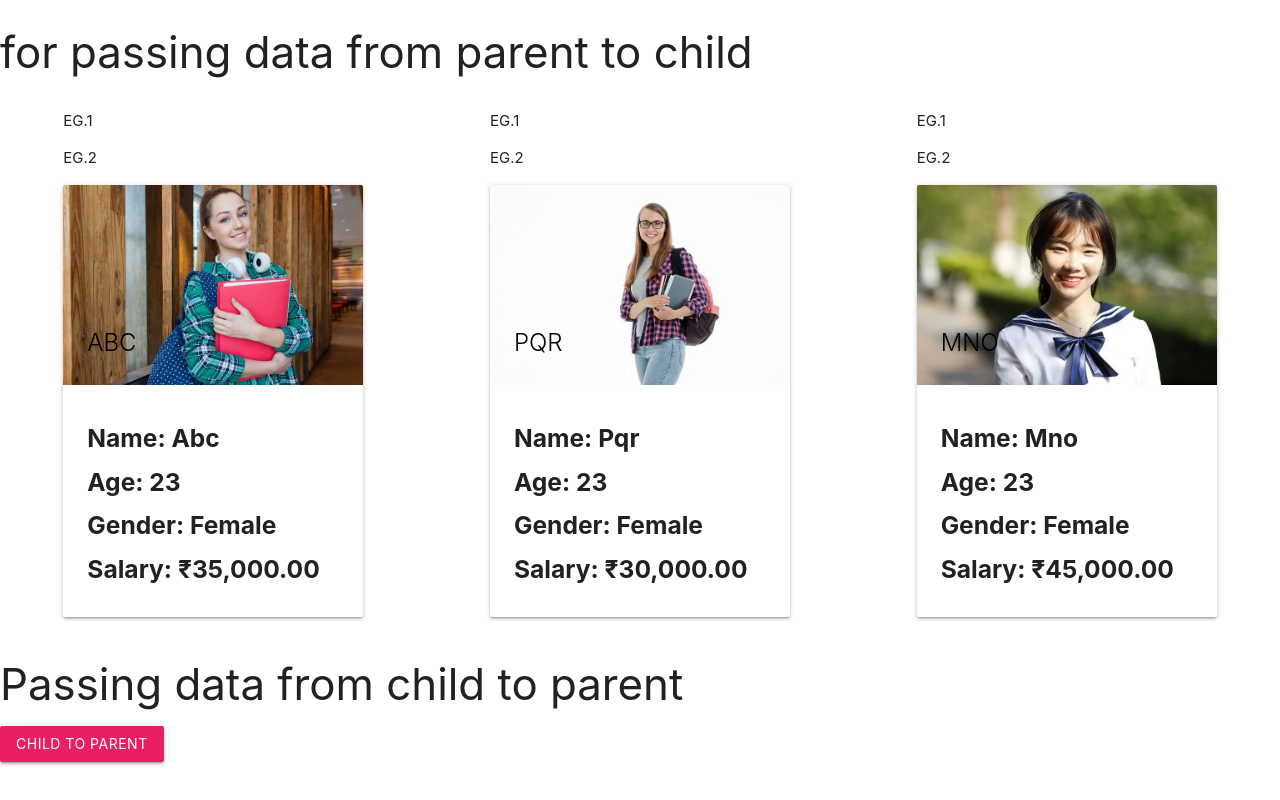
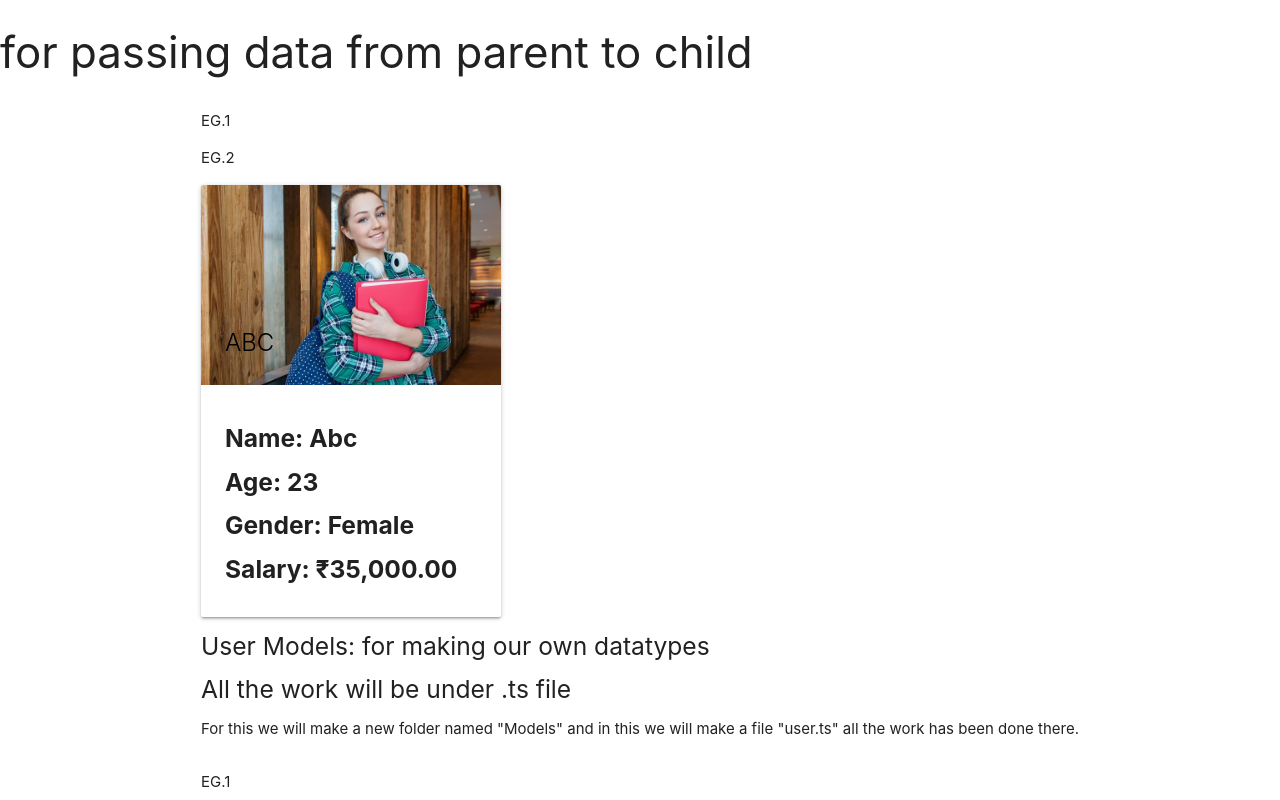
Before and after one commit to Vanijoshi107/Angular-Concepts, an Angular app: page / in a window 1280 px wide. Shown: the top 800 px of the page. Built offline with nearby package versions, Linux system fonts and the light colour scheme.

Commit message:
user models

```diff
--- a/src/app/app.component.ts
+++ b/src/app/app.component.ts
@@ -1,4 +1,5 @@
 import { Component } from '@angular/core';
+import { User } from 'src/models/users';
 
 @Component({
   selector: 'app-root',
@@ -6,11 +7,12 @@ import { Component } from '@angular/core';
   styleUrls: ['./app.component.css']
 })
 export class AppComponent {
-  title = 'Mastercourse';
-  users=[
+  title:string = 'Mastercourse';
+  users:Array<User>=[ // defining the type of users
     {name:"abc", age:23,salary:35000,gender:"female", imgPath:"assets/person1.webp"},
     {name:"pqr", age:23,salary:30000,gender:"female", imgPath:"assets/person2.webp"},
     {name:"mno", age:23,salary:45000,gender:"female", imgPath:"assets/person3.webp"}
+    // { by clicking ctrl+space we can check the suggestions... it will be same as we made in models. }
   ]
 
   //making a function
--- a/src/app/communication/communication.component.html
+++ b/src/app/communication/communication.component.html
@@ -16,3 +16,7 @@
         <h5 style="font-weight: bold;"> Salary: {{salary|currency:'INR'}} </h5>
     </div>
   </div>
+
+  <h5>User Models: for making our own datatypes</h5>
+ <h5>All the work will be under .ts file</h5>
+ <p>For this we will make a new folder named "Models" and in this we will make a file "user.ts" all the work has been done there.</p>
--- /dev/null
+++ b/src/models/users.ts
@@ -0,0 +1,8 @@
+export interface User{
+    name:string,
+    age:number,
+    salary:number,
+    gender:string,
+    imgPath:string
+}
+//this way we made our own datatypes.
```
